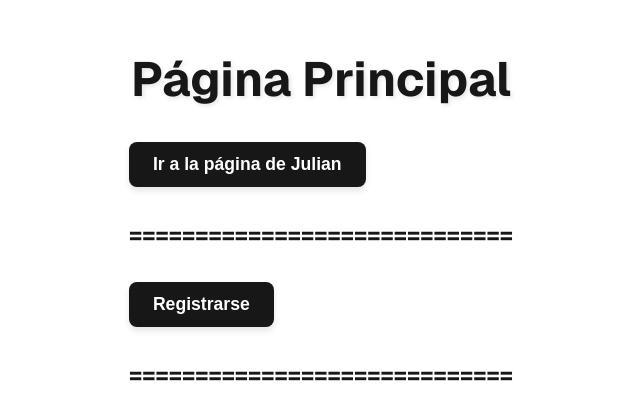
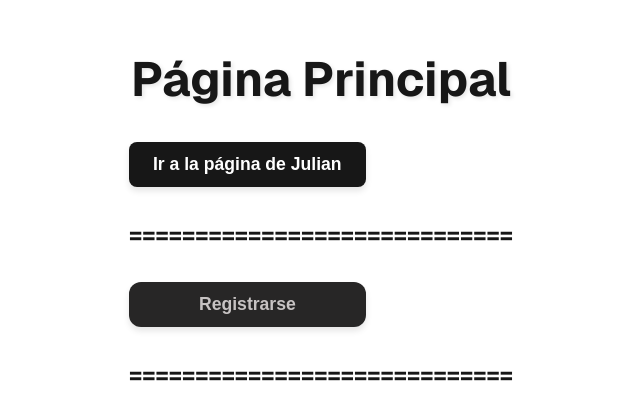
Before and after one commit to psalamanca/react_homework, a Next.js app: page / in a window 1280 px wide. Shown: the part 181-600 px from the top of the page, without its empty margins (319-959 px from the left). Built offline with nearby package versions, Linux system fonts and the light colour scheme.

Commit message:
Estilos a mi boton de registro

```diff
--- a/src/app/grijalba/components/Button.jsx
+++ b/src/app/grijalba/components/Button.jsx
@@ -1,7 +1,8 @@
-import styles from "../../page.module.css";
+// import styles from "../../page.module.css";
+import "../css/StylesButton.css";
 
 function BtnRegister() {
-  return <button className={styles.button}>Registrarse</button>;
+  return <button className="buttonR">Registrarse</button>;
 }
 
 export default BtnRegister;
--- /dev/null
+++ b/src/app/grijalba/css/StylesButton.css
@@ -0,0 +1,18 @@
+.buttonR {
+  background-color: rgb(39, 38, 38);
+  color: rgb(199, 195, 195);
+  width: 237px;
+  border: none;
+  border-radius: 12px;
+  padding: 12px 24px;
+  font-size: 1.1rem;
+  font-weight: 600;
+  cursor: pointer;
+  transition: all 0.1s ease;
+  box-shadow: 0 4px 6px rgba(0, 0, 0, 0.1);
+}
+
+.buttonR:hover {
+  transform: translateY(-2px);
+  box-shadow: 0 6px 12px rgba(0, 0, 0, 0.15);
+}
--- a/src/app/page.js
+++ b/src/app/page.js
@@ -1,6 +1,6 @@
 import Link from "next/link";
 import styles from "./page.module.css";
-import BtnRegister from "./grijalba/components/Button";
+import BtnRegister from "./grijalba/components/Button.jsx";
 
 export default function Home() {
   return (
```
